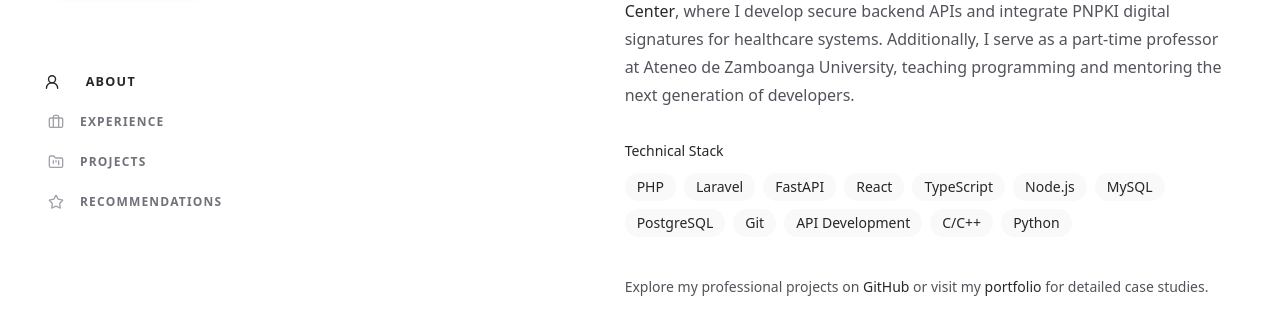
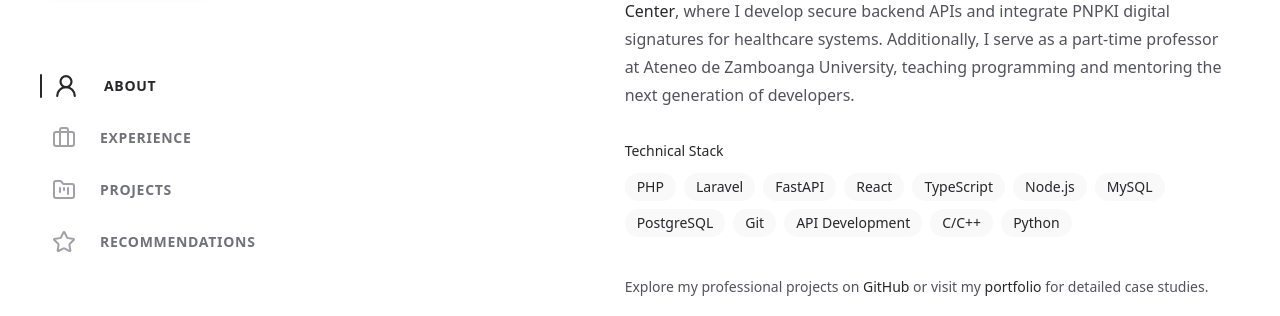
Before and after one commit to micahchrls/portfolio-v2, a React (Vite) app: page / in a window 1280 px wide. Shown: the part 262-578 px from the top of the page. Built offline with nearby package versions, Linux system fonts and the light colour scheme; no server answers.

Commit message:
updated the styling

```diff
--- a/src/components/header-components/ContentNav.tsx
+++ b/src/components/header-components/ContentNav.tsx
@@ -1,8 +1,10 @@
 import { useEffect, useState } from "react";
 import { User2, Briefcase, FolderKanban, Star } from "lucide-react";
+import { motion } from "framer-motion";
 
 export default function ContentNav() {
   const [activeSection, setActiveSection] = useState<string>("");
+  const [hoveredItem, setHoveredItem] = useState<string | null>(null);
 
   useEffect(() => {
     document.documentElement.style.scrollBehavior = "smooth";
@@ -73,33 +75,102 @@ export default function ContentNav() {
     }
   ];
 
+  const container = {
+    hidden: { opacity: 0 },
+    show: {
+      opacity: 1,
+      transition: {
+        staggerChildren: 0.1,
+        delayChildren: 0.2,
+      }
+    }
+  };
+
+  const item = {
+    hidden: { opacity: 0, x: -10 },
+    show: { opacity: 1, x: 0, transition: { type: "spring", stiffness: 300, damping: 24 } }
+  };
+
   return (
     <nav className="nav hidden lg:block" aria-label="In-page jump links">
-      <ul className="mt-16 w-max">
-        {navItems.map((item) => (
-          <li key={item.id}>
-            <a
-              className={`group flex items-center py-3 transition-all duration-300 ease-in-out ${
-                activeSection === item.id ? "active scale-105" : ""
-              }`}
-              href={`#${item.id}`}
+      <motion.ul
+        className="mt-16 w-max"
+        variants={container}
+        initial="hidden"
+        animate="show"
+      >
+        {navItems.map((navItem) => {
+          const isActive = activeSection === navItem.id;
+          const isHovered = hoveredItem === navItem.id;
+
+          return (
+            <motion.li
+              key={navItem.id}
+              variants={item}
+              className="relative my-1"
+              onMouseEnter={() => setHoveredItem(navItem.id)}
+              onMouseLeave={() => setHoveredItem(null)}
             >
-              <span className={`mr-4 transition-all duration-300 ease-in-out ${
-                activeSection === item.id
-                  ? "text-zinc-800 dark:text-white"
-                  : "text-zinc-400 dark:text-gray-600 group-hover:text-zinc-800 dark:group-hover:text-white"
-              }`}>
-                <item.icon className="h-4 w-4" />
-              </span>
-              <span className={`nav-text text-xs font-bold uppercase tracking-widest transition-all duration-300 ease-in-out group-hover:text-zinc-800 dark:group-hover:text-white group-focus-visible:text-zinc-800 dark:group-focus-visible:text-white group-hover:translate-x-2 ${
-                activeSection === item.id ? "text-zinc-800 dark:text-white translate-x-2" : "text-zinc-500 dark:text-gray-500"
-              }`}>
-                {item.label}
-              </span>
-            </a>
-          </li>
-        ))}
-      </ul>
+              {/* Active indicator line */}
+              <motion.div
+                className="absolute -left-2 top-1/2 -translate-y-1/2 w-0.5 bg-zinc-800 dark:bg-white rounded-full"
+                initial={{ height: 0 }}
+                animate={{
+                  height: isActive ? 24 : 0,
+                  opacity: isActive ? 1 : 0
+                }}
+                transition={{ duration: 0.2 }}
+              />
+
+              <a
+                className="group relative flex items-center py-3 px-1 text-zinc-500 dark:text-zinc-500"
+                href={`#${navItem.id}`}
+              >
+                <motion.div
+                  className="absolute inset-0 rounded-md -z-10 bg-zinc-100 dark:bg-zinc-800/40"
+                  initial={{ opacity: 0, scale: 0.95 }}
+                  animate={{
+                    opacity: isHovered ? 0.5 : 0,
+                    scale: isHovered ? 1 : 0.95
+                  }}
+                  transition={{ duration: 0.2 }}
+                />
+
+                <motion.div
+                  className="mr-6 text-zinc-400 dark:text-zinc-400"
+                  animate={{
+                    scale: isHovered || isActive ? 1.1 : 1,
+                    x: isHovered || isActive ? 2 : 0,
+                    color: isActive
+                      ? "rgb(39, 39, 42)"
+                      : isHovered
+                        ? "rgb(63, 63, 70)"
+                        : "rgb(161, 161, 170)"
+                  }}
+                  transition={{ type: "spring", stiffness: 400, damping: 17 }}
+                >
+                  <navItem.icon className="h-6 w-6" />
+                </motion.div>
+
+                <motion.span
+                  className="text-sm font-bold uppercase tracking-wider"
+                  animate={{
+                    x: isHovered || isActive ? 4 : 0,
+                    color: isActive
+                      ? "rgb(39, 39, 42)"
+                      : isHovered
+                        ? "rgb(63, 63, 70)"
+                        : "rgb(113, 113, 122)"
+                  }}
+                  transition={{ type: "spring", stiffness: 500, damping: 17 }}
+                >
+                  {navItem.label}
+                </motion.span>
+              </a>
+            </motion.li>
+          );
+        })}
+      </motion.ul>
     </nav>
   );
 }
```
